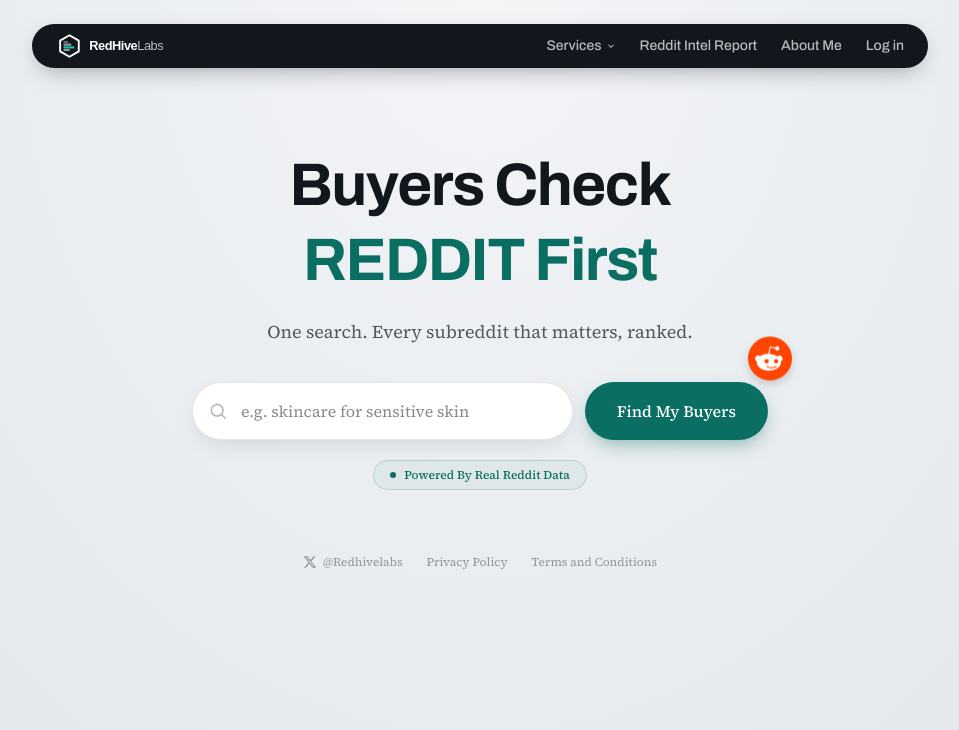
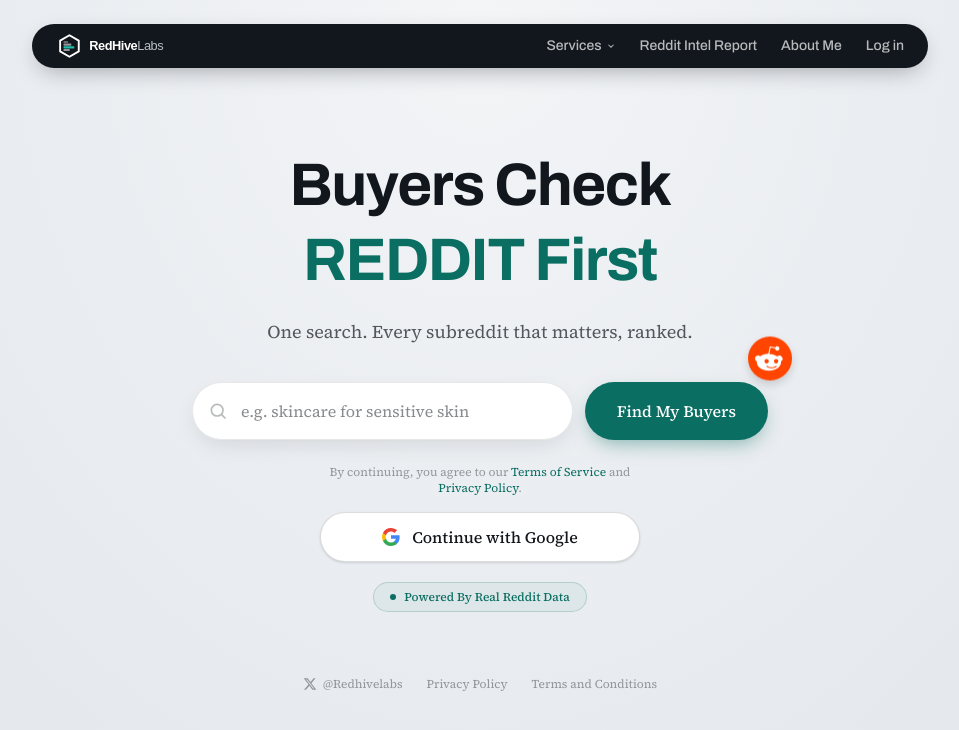
Before and after one commit to Redhivelabs/redhivelabs, a Next.js app: page / in a window 1280 px wide. Shown: the top 730 px of the page, without its empty margins (160-1119 px from the left). Built offline with nearby package versions, Linux system fonts and the light colour scheme; no server answers.

Commit message:
Add Terms/Privacy text and Google sign-in button below home page search

```diff
--- a/components/HomeClient.js
+++ b/components/HomeClient.js
@@ -84,6 +84,33 @@
           </form>
         </div>
 
+        <div className="mx-auto mt-6 max-w-xs">
+          <p className="text-center text-xs text-[#12171D]/40">
+            By continuing, you agree to our{" "}
+            <Link href="/terms" className="text-[#0B6E62] hover:underline">
+              Terms of Service
+            </Link>{" "}
+            and{" "}
+            <Link href="/privacy" className="text-[#0B6E62] hover:underline">
+              Privacy Policy
+            </Link>
+            .
+          </p>
+
+          <a
+            href={"/api/auth/google?next=" + encodeURIComponent("/dashboard")}
+            className="mt-4 flex items-center justify-center gap-3 rounded-full border border-[#12171D]/15 bg-white px-6 py-3 font-medium text-[#12171D] shadow-sm transition-colors hover:bg-[#12171D]/5"
+          >
+            <svg width="18" height="18" viewBox="0 0 18 18">
+              <path fill="#4285F4" d="M17.64 9.2c0-.637-.057-1.251-.164-1.84H9v3.481h4.844a4.14 4.14 0 0 1-1.796 2.716v2.259h2.908c1.702-1.567 2.684-3.875 2.684-6.615z" />
+              <path fill="#34A853" d="M9 18c2.43 0 4.467-.806 5.956-2.18l-2.908-2.259c-.806.54-1.837.86-3.048.86-2.344 0-4.328-1.584-5.036-3.711H.957v2.332A8.997 8.997 0 0 0 9 18z" />
+              <path fill="#FBBC05" d="M3.964 10.71A5.41 5.41 0 0 1 3.682 9c0-.593.102-1.17.282-1.71V4.958H.957A8.996 8.996 0 0 0 0 9c0 1.452.348 2.827.957 4.042l3.007-2.332z" />
+              <path fill="#EA4335" d="M9 3.58c1.321 0 2.508.454 3.44 1.345l2.582-2.58C13.463.891 11.426 0 9 0A8.997 8.997 0 0 0 .957 4.958L3.964 7.29C4.672 5.163 6.656 3.58 9 3.58z" />
+            </svg>
+            Continue with Google
+          </a>
+        </div>
+
         <div className="mx-auto mt-5 inline-flex items-center gap-2 rounded-full border border-[#0B6E62]/20 bg-[#0B6E62]/5 px-4 py-1.5 text-xs font-medium text-[#0B6E62]">
           <span className="h-1.5 w-1.5 rounded-full bg-[#0B6E62]" />
           Powered By Real Reddit Data
```
